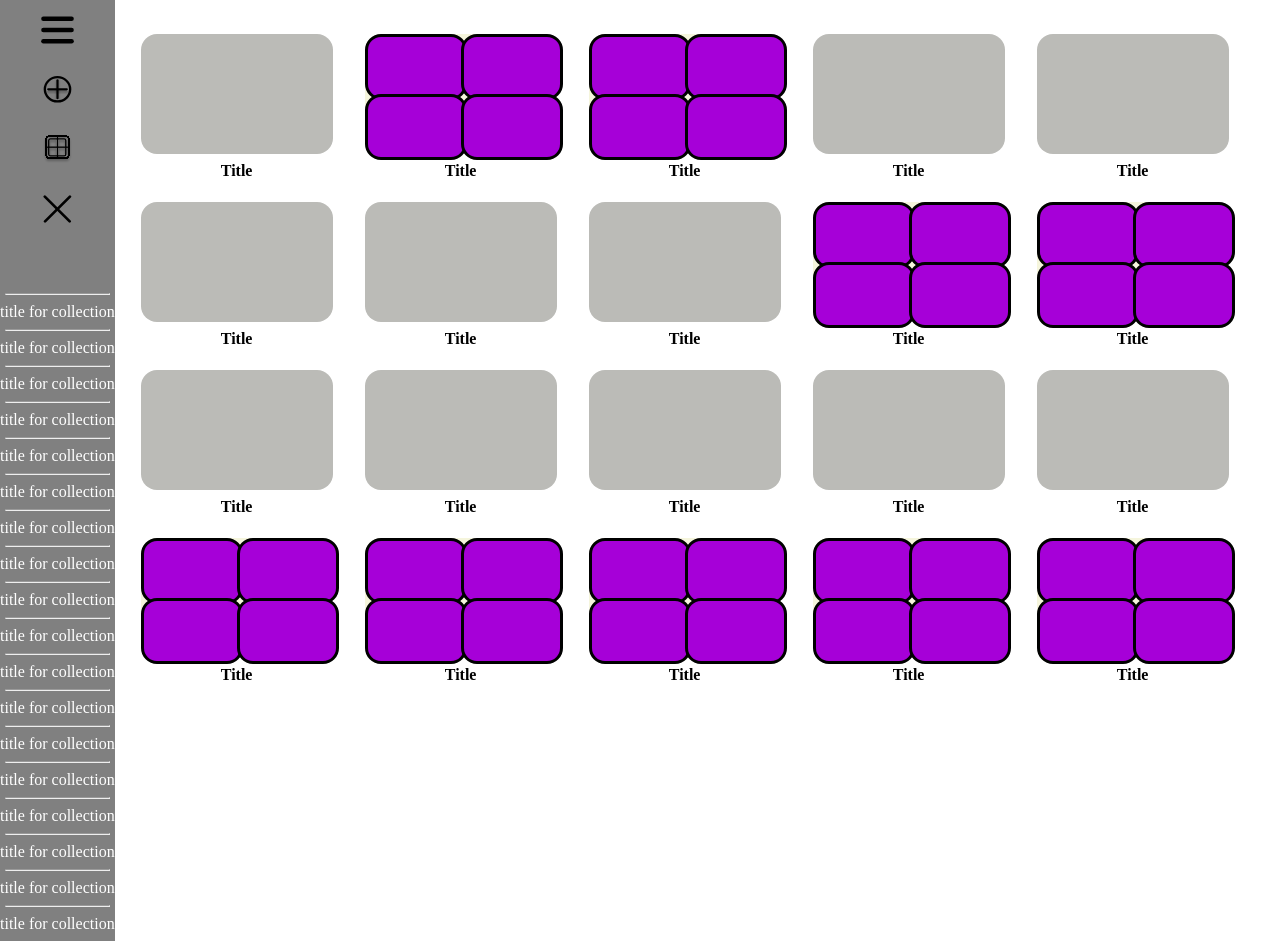
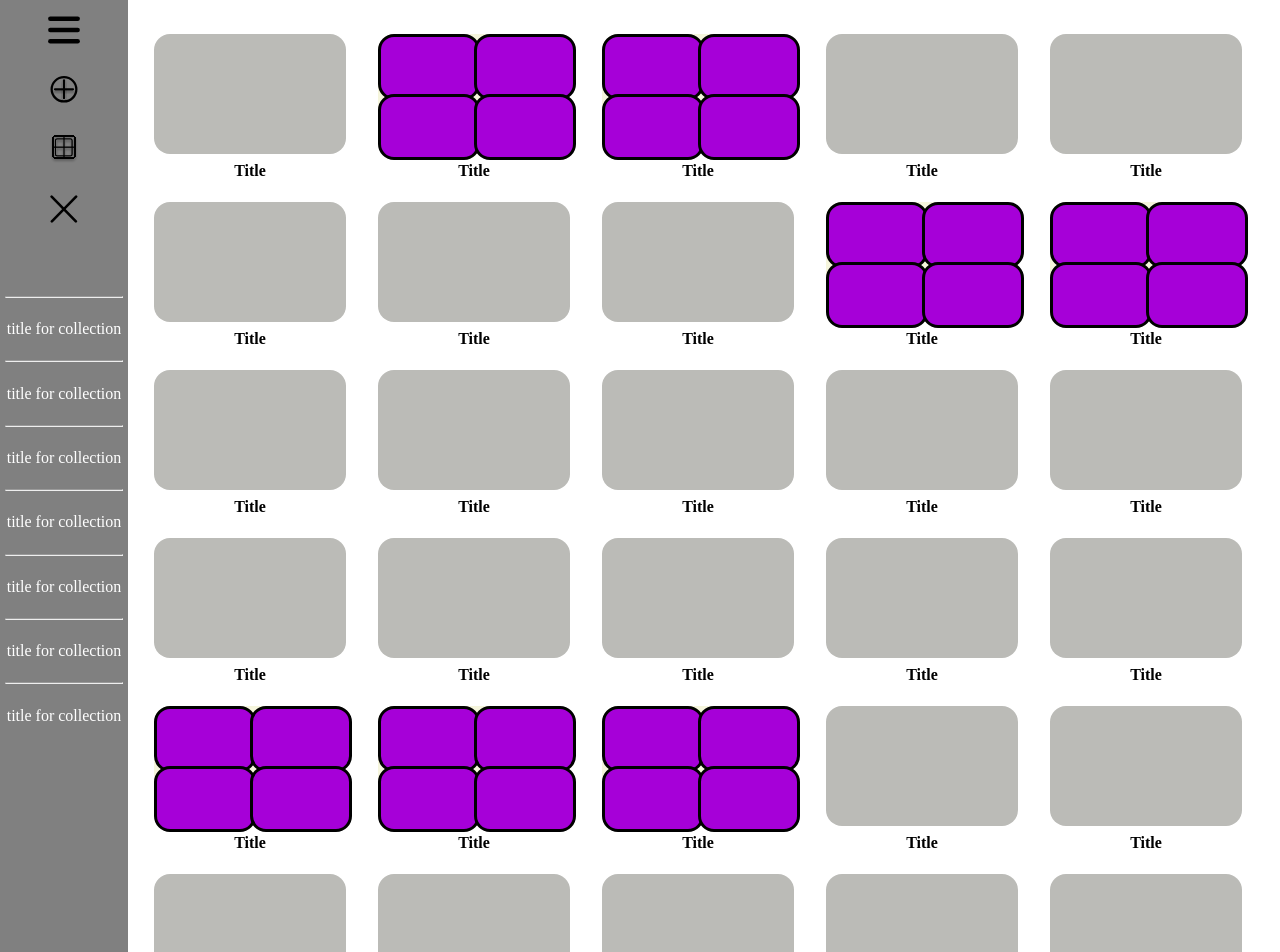
Before and after one commit to TRIYAN-SALAZAR/To-do-List, a React (Vite) app in the folder app-frontend/: page / in a window 1280 px wide. Shown: the top 952 px of the page. Built offline with nearby package versions, Linux system fonts and the light colour scheme.

Commit message:
pequeños cambios

```diff
--- a/app-frontend/src/components/nav-bar.jsx
+++ b/app-frontend/src/components/nav-bar.jsx
@@ -23,17 +23,7 @@ export default function NavBar() {
                 <CollectionForNav />
                 <CollectionForNav />
                 <CollectionForNav />
-                <CollectionForNav />
-                <CollectionForNav />
-                <CollectionForNav />
-                <CollectionForNav />
-                <CollectionForNav />
-                <CollectionForNav />
-                <CollectionForNav />
-                <CollectionForNav />
-                <CollectionForNav />
-                <CollectionForNav />
-                <CollectionForNav />
+
             </section>
         </nav>
     )
@@ -41,9 +31,11 @@ export default function NavBar() {
 
 function CollectionForNav() {
     return (
-        <section className='collection'>
+        <>
             <hr/>
-            <h3>title for collection</h3>
-        </section>
+            <section className='collection'>
+                <h3>title for collection</h3>
+            </section>
+        </>
     )
 }
--- a/app-frontend/src/css/Tasks.css
+++ b/app-frontend/src/css/Tasks.css
@@ -14,6 +14,8 @@ section.Task {
     margin-right: 1rem;
 
     position: relative;
+
+    cursor: pointer;
 }
 
 h5 {
--- a/app-frontend/src/css/nav-Bar.css
+++ b/app-frontend/src/css/nav-Bar.css
@@ -1,6 +1,6 @@
 nav {
     background-color: grey;
-    width: 15vw;
+    min-width: 10vw;
     min-height: 100vh;
     max-height: max-content;
 
@@ -56,12 +56,15 @@ section#collections {
     & hr{
         min-width: 90%;
         max-width: 100%;
+
+        margin-top: .2rem;
+        margin-bottom: .2rem;
     }
 }
 
 .collection {
     width: 100%;
-    height: 10%;
+    height: 7vh;
 
     display: flex;
     flex-direction: column;
@@ -70,11 +73,13 @@ section#collections {
     justify-content: center;
 
     position: relative;
+    cursor: pointer;
 
     & h3{
         width: 100%;
         text-align: center;
-        margin: 0;
+        text-justify: distribute;
+        margin-top: 10vh;
         padding: 0;
 
         font-size: 1rem;
@@ -85,7 +90,6 @@ section#collections {
         white-space: nowrap;
 
         overflow: hidden;
-        cursor: pointer;
         user-select: none;
 
         position: relative;
@@ -113,7 +117,11 @@ section#collections {
             opacity: 0;
 
             user-select: none;
-            cursor: pointer;
         }
+
     }
 }
+
+.collection::hover {
+    background-color: rgb(216, 197, 197)
+}
--- a/app-frontend/src/pages/renderAll.jsx
+++ b/app-frontend/src/pages/renderAll.jsx
@@ -13,8 +13,13 @@ export default function RenderAll() {
             <Collection />
             <Collection />
             <RenderTasks />
+            <RenderTasks />
             <Collection />
             <Collection />
+            <Collection />
+            <RenderTasks />
+            <RenderTasks />
+            <RenderTasks />
             <Collection />
             <Collection />
             <Collection />
```
